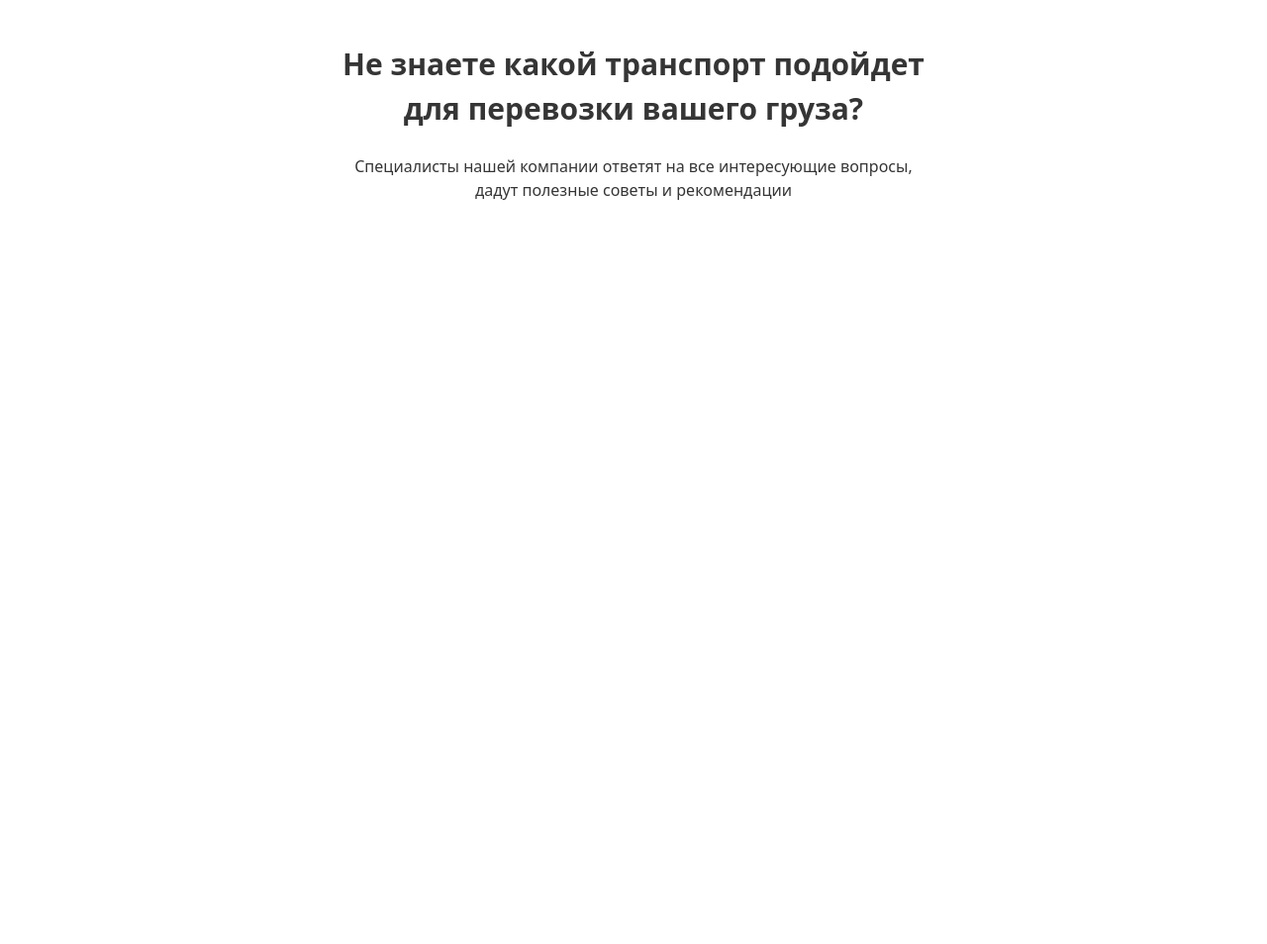
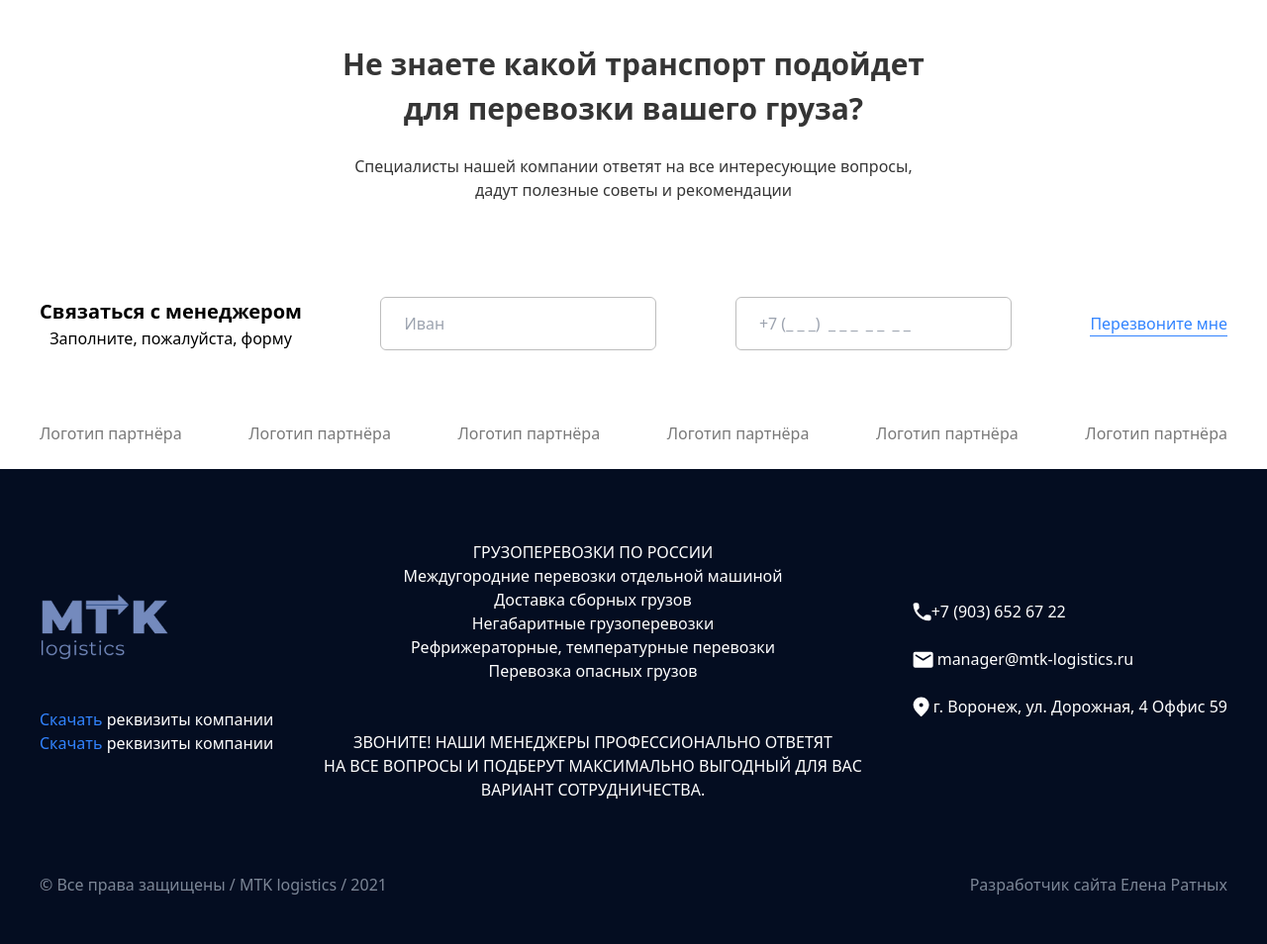
Before and after one commit to ahmadraufow/git3, a website: page index.html in a window 1280 px wide. Shown: the part 4689-5643 px from the top of the page at 99% size. Before the commit the page ends 4989 px from the top, so only its background shows below. Drawn offline with nearby package versions, Linux system fonts and the light colour scheme; files that its build step writes are made by us from their sources.

Commit message:
footer10

```diff
--- a/index.html
+++ b/index.html
@@ -377,7 +377,7 @@ MTK-logistics.
 </div>
 
 <div class="bg-[#040d21]"> <br><br>
-<div class="max-[1200px] m-auto flex flex-col lg:flex-row justify-between items-center p-[20px] gap-7">
+<div class="max-[1200px] m-auto flex flex-col lg:flex-row justify-center items-center p-[20px] gap-7">
 <div class="w-auto h-[230px] bg-[#2B384F] max-[1200px] m-auto rounded-lg p-[20px]">
 <p class="text-white text-[20px] font-[300]">
   <svg width="23" height="18" viewBox="0 0 23 18" fill="none" xmlns="http://www.w3.org/2000/svg">
@@ -409,6 +409,63 @@ MTK-logistics.
  <h1 class="text-[30px] text-center text-[#353535]"><b>Не знаете какой транспорт подойдет <br> для перевозки вашего груза? </b></h1><br>
  <p class="text-[16px] text-center text-[#353535]"  >Специалисты нашей компании ответят на все интересующие вопросы,<br> дадут полезные советы и рекомендации</p>
 <br><br><br><br>
+<div class="max-w-[1200px] m-auto flex flex-wrap text-center justify-between items-center flex-col lg:flex-row gap-4">
+<p><b class="text-[20px]">Связаться с менеджером<br></b>Заполните, пожалуйста, форму </p>
+<input type="text" name="" id="" placeholder="Иван" class="px-[23px] py-[14px] border-[1px] rounded-md border-[#BDBDBD] p-[10px]">
+<input type="text" name="" id="" placeholder="+7 (_ _ _)  _ _ _  _ _  _ _" class="px-[23px] py-[14px] border-[1px] rounded-md border-[#BDBDBD] p-[10px]">
+<p class="text-[#3284FF] border-b-[1px] border-b-[#3284FF]">Перезвоните мне</p>
+</div> <br><br><br>
+<div class="max-w-[1200px] m-auto flex flex-wrap text-center justify-between items-center flex-col lg:flex-row gap-4">
+<p class="text-[#797979]">Логотип партнёра</p>
+<p class="text-[#797979]">Логотип партнёра</p>
+<p class="text-[#797979]">Логотип партнёра</p>
+<p class="text-[#797979]">Логотип партнёра</p>
+<p class="text-[#797979]">Логотип партнёра</p>
+<p class="text-[#797979]">Логотип партнёра</p>
+</div> <br>
+<footer class="bg-[#040d21]"> <br><br><br>
+<div class="max-w-[1200px] m-auto flex flex-wrap text-center justify-between items-center flex-col lg:flex-row gap-4 text-white ">
+<div>
+  <img src="./src/img/image copy 4.png" alt="" width="130"> <br><br>
+  <p><span class="text-[#3284FF]">Скачать</span> реквизиты  компании</p>
+  <p><span class="text-[#3284FF]">Скачать</span> реквизиты  компании</p>
+</div>
+<div class="text-center text-[16px] font-[300]">
+<p>ГРУЗОПЕРЕВОЗКИ ПО РОССИИ<br>
+Междугородние перевозки отдельной машиной<br>Доставка сборных грузов<br>Негабаритные грузоперевозки<br>Рефрижераторные, температурные перевозки<br>Перевозка опасных грузов<br>
+</p><br><br>
+<p class="text-center">ЗВОНИТЕ! НАШИ МЕНЕДЖЕРЫ ПРОФЕССИОНАЛЬНО ОТВЕТЯТ <br>НА ВСЕ ВОПРОСЫ И ПОДБЕРУТ МАКСИМАЛЬНО ВЫГОДНЫЙ ДЛЯ ВАС<br>ВАРИАНТ СОТРУДНИЧЕСТВА.</p>
+</div>
+<div>
+<p class="flex items-center"><svg width="19" height="19" viewBox="0 0 19 19" fill="none" xmlns="http://www.w3.org/2000/svg">
+<path d="M16.8355 12.5894L14.2955 12.2994C13.6855 12.2294 13.0855 12.4394 12.6555 12.8694L10.8155 14.7094C7.98551 13.2694 5.66551 10.9594 4.22551 8.11936L6.07551 6.26935C6.50551 5.83935 6.71551 5.23936 6.64551 4.62936L6.35551 2.10936C6.23551 1.09936 5.38551 0.339355 4.36551 0.339355H2.63551C1.50551 0.339355 0.565509 1.27936 0.635509 2.40936C1.16551 10.9494 7.99551 17.7694 16.5255 18.2994C17.6555 18.3694 18.5955 17.4294 18.5955 16.2994V14.5694C18.6055 13.5594 17.8455 12.7094 16.8355 12.5894Z" fill="white"/>
+</svg>
++7 (903) 652 67 22</p> <br>
+<p class="flex items-center gap-1"><svg width="21" height="17" viewBox="0 0 21 17" fill="none" xmlns="http://www.w3.org/2000/svg">
+<path d="M18.6318 0.821289H2.63184C1.53184 0.821289 0.641836 1.72129 0.641836 2.82129L0.631836 14.8213C0.631836 15.9213 1.53184 16.8213 2.63184 16.8213H18.6318C19.7318 16.8213 20.6318 15.9213 20.6318 14.8213V2.82129C20.6318 1.72129 19.7318 0.821289 18.6318 0.821289ZM18.2318 5.07129L11.1618 9.49129C10.8418 9.69129 10.4218 9.69129 10.1018 9.49129L3.03184 5.07129C2.78184 4.91129 2.63184 4.64129 2.63184 4.35129C2.63184 3.68129 3.36184 3.28129 3.93184 3.63129L10.6318 7.82129L17.3318 3.63129C17.9018 3.28129 18.6318 3.68129 18.6318 4.35129C18.6318 4.64129 18.4818 4.91129 18.2318 5.07129Z" fill="white"/>
+</svg>
+
+manager@mtk-logistics.ru</p> <br>
+
+<p class="flex items-center gap-1"><svg width="17" height="21" viewBox="0 0 17 21" fill="none" xmlns="http://www.w3.org/2000/svg">
+<path d="M8.63184 10.4233C9.73184 10.4233 10.6318 9.52334 10.6318 8.42334C10.6318 7.32334 9.73184 6.42334 8.63184 6.42334C7.53184 6.42334 6.63184 7.32334 6.63184 8.42334C6.63184 9.52334 7.53184 10.4233 8.63184 10.4233ZM8.63184 0.42334C12.8318 0.42334 16.6318 3.64334 16.6318 8.62334C16.6318 11.8033 14.1818 15.5433 9.29184 19.8533C8.91184 20.1833 8.34184 20.1833 7.96184 19.8533C3.08184 15.5433 0.631836 11.8033 0.631836 8.62334C0.631836 3.64334 4.43184 0.42334 8.63184 0.42334Z" fill="white"/>
+</svg>
+
+
+г. Воронеж, ул. Дорожная, 4
+Оффис 59</p> <br>
+</div>
+</div>
+</footer>
+
+
+<footer class="bg-[#040d21]"> <br><br><br>
+<div class="max-w-[1200px] m-auto flex flex-wrap text-center justify-between items-center flex-col lg:flex-row gap-4 text-white ">
+<p class="text-[#7C8696]">© Все права защищены / MTK logistics / 2021</p>
+<p class="text-[#7C8696]">Разработчик сайта Елена Ратных</p>
+</div>
+<br><br>
+</footer>
 
 </body>
 </html>
```
Also changed, not shown: src/img/image copy 4.png (added).
